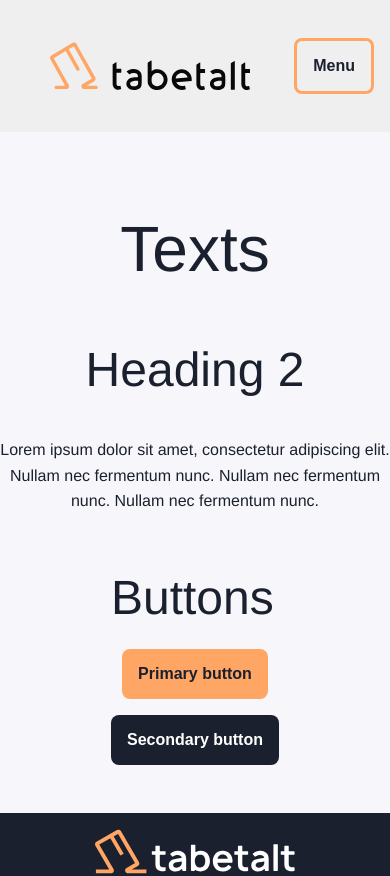
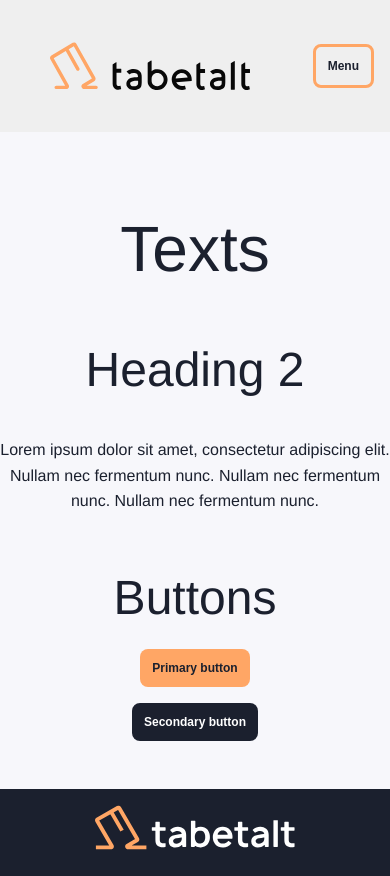
Before and after one commit to tabetalt/style-guide, a SvelteKit app: page / in a window 390 px wide. Shown: the top 876 px of the page. Built offline with nearby package versions, Linux system fonts and the light colour scheme.

Commit message:
update button size on smaller screeens

```diff
--- a/static/stylesheet.css
+++ b/static/stylesheet.css
@@ -178,4 +178,7 @@ select {
 		grid-template-columns: 1fr;
 		gap: 2em;
 	}
+	button {
+		font-size: 12px;
+	}
 }
```
